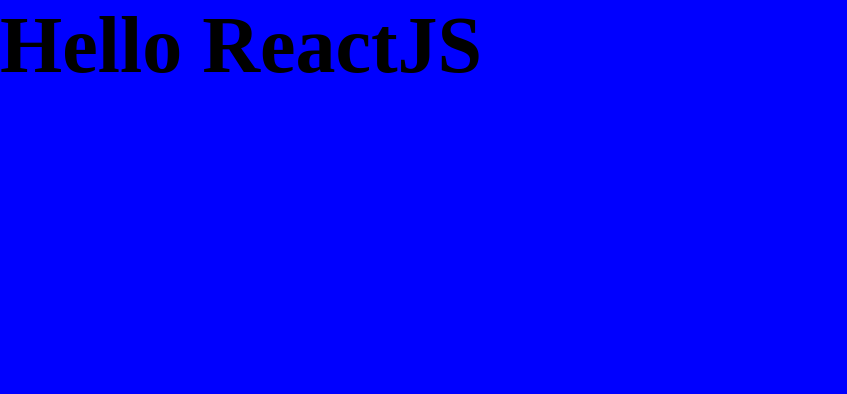
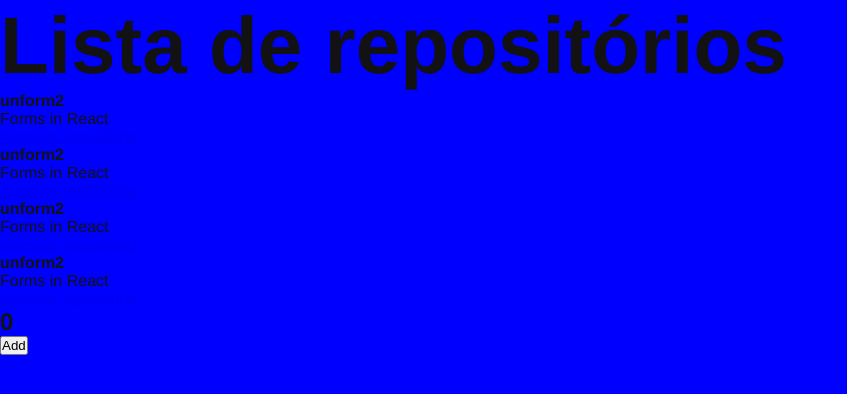
Before and after one commit to LGustta13/github_explorer, a React app: page / in a window 1280 px wide. Shown: the top 394 px of the page, without its empty margins (0-847 px from the left). Built offline with nearby package versions, Linux system fonts and the light colour scheme.

Commit message:
Componentização, Propriedades, Estados, Imutabilidade e Fast Refresh

```diff
--- a/package.json
+++ b/package.json
@@ -16,11 +16,13 @@
     "@babel/core": "^7.18.10",
     "@babel/preset-env": "^7.18.10",
     "@babel/preset-react": "^7.18.6",
+    "@pmmmwh/react-refresh-webpack-plugin": "^0.5.7",
     "babel-loader": "^8.2.5",
     "cross-env": "^7.0.3",
     "css-loader": "^6.7.1",
     "html-webpack-plugin": "^5.5.0",
     "node-sass": "^7.0.1",
+    "react-refresh": "^0.14.0",
     "sass-loader": "^13.0.2",
     "style-loader": "^3.3.1",
     "webpack": "^5.74.0",
--- a/src/App.jsx
+++ b/src/App.jsx
@@ -1,6 +1,14 @@
+import { Counter } from './components/Counter';
+import { RepositoryList } from './components/RepositoryList';
 import './styles/global.scss';
 
 export function App(){
 
-    return <h1>Hello ReactJS</h1>
+    return (
+        <>
+            <RepositoryList/>
+            <Counter/>
+        </>
+
+    );
 }
--- /dev/null
+++ b/src/components/Counter.jsx
@@ -0,0 +1,19 @@
+import { useState } from "react";
+
+export function Counter(){
+
+    const [counter, setCounter] = useState(0);
+
+    function handleIncrement(){
+        setCounter(counter + 1);
+    }
+
+    return(
+        <div>
+            <h2>{counter}</h2>
+            <button type="button" onClick={handleIncrement}>
+                Add
+            </button>
+        </div>
+    );
+}
--- /dev/null
+++ b/src/components/RepositoryItem.jsx
@@ -0,0 +1,12 @@
+export function RepositoryItem(props){
+    return(
+        <li>
+            <strong>{props.repository}</strong>
+            <p>Forms in React</p>
+
+            <a href="https://www.youtube.com/">
+                Acessar repositório
+            </a>
+        </li>
+    );
+}
--- /dev/null
+++ b/src/components/RepositoryList.jsx
@@ -0,0 +1,22 @@
+import { RepositoryItem } from "./RepositoryItem";
+
+const repository = {
+    name: 'unform',
+    description: 'Forms in React',
+    link: 'https://github.com/unform/unform'
+}
+
+export function RepositoryList(){
+    return(
+        <section className="repository-list">
+            <h1>Lista de repositórios</h1>
+
+            <ul>
+                <RepositoryItem repository="unform2"/>
+                <RepositoryItem repository="unform2"/>
+                <RepositoryItem repository="unform2"/>
+                <RepositoryItem repository="unform2"/>
+            </ul>
+        </section>
+    );
+}
--- a/src/styles/global.scss
+++ b/src/styles/global.scss
@@ -5,7 +5,8 @@
 }
 
 body {
-    font: Arial, Helvetica, sans-serif;
+    font: 16px "Helvetica Neue", Arial, sans-serif;
+    color: #121214;
     background-color: blue;
 
     h1 {
--- a/webpack.config.js
+++ b/webpack.config.js
@@ -1,5 +1,6 @@
 const path = require('path')
 const HtmlWebpackPlugin = require('html-webpack-plugin')
+const ReactRefreshWebpackPlugin = require('@pmmmwh/react-refresh-webpack-plugin')
 
 const isDevelopment = process.env.NODE_ENV !== 'production';
 
@@ -18,20 +19,29 @@
 
     devServer: {
         static: path.resolve(__dirname, 'public'),
+        hot: true,
     },
 
     plugins: [
         new HtmlWebpackPlugin({
             template: path.resolve(__dirname, 'public', 'index.html')
-        })
-    ],
+        }),
+        isDevelopment && new ReactRefreshWebpackPlugin()
+    ].filter(Boolean),
 
     module: {
         rules: [
             {
                 test: /\.jsx$/, // $ -> terminam em .jsx, importa o arquivo
                 exclude: /node_modules/,
-                use: 'babel-loader', // integra babel e webpack, converte o arquivo jsx pro browser
+                use: {
+                    loader: 'babel-loader',
+                    options: {
+                        plugins: [
+                            isDevelopment && require.resolve('react-refresh/babel')
+                        ].filter(Boolean)
+                    }
+                }, // integra babel e webpack, converte o arquivo jsx pro browser
             },
             {
                 test: /\.scss$/,
```
Also changed, not shown: 1 other file (tests, documents, lock files or other folders).
